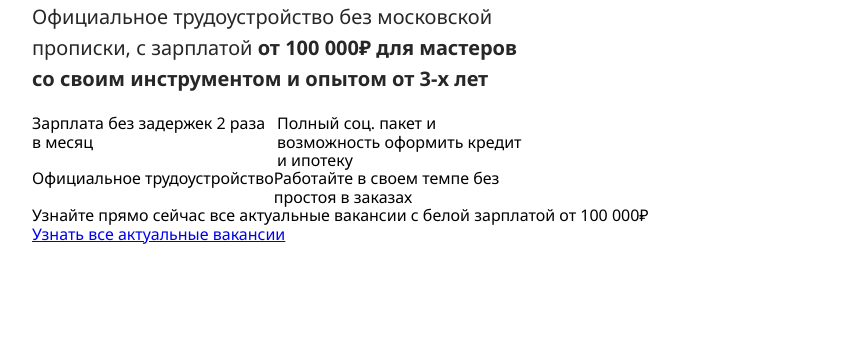
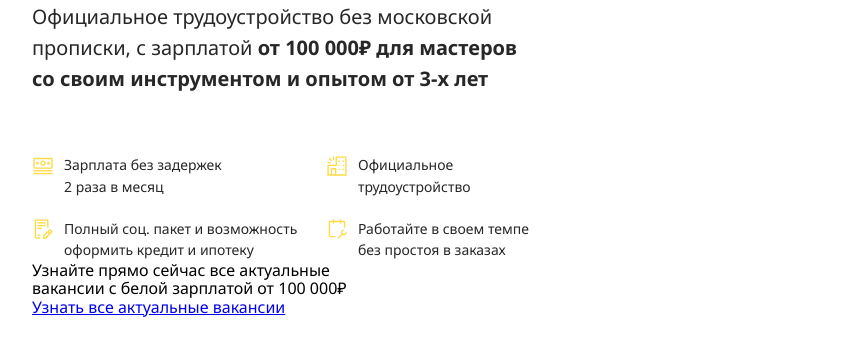
Before and after one commit to puhapavlo/domeo-master, a website: page src/index.html in a window 1280 px wide. Shown: the part 216-572 px from the top of the page, without its empty margins (28-877 px from the left). Drawn offline with nearby package versions, Linux system fonts and the light colour scheme; files that its build step writes are made by us from their sources.

Commit message:
added style list-advantages

```diff
--- a/src/index.html
+++ b/src/index.html
@@ -26,14 +26,26 @@
             <h1 class="header__title">Ищем мастеров по ремонту квартир на <span class="header__subtitle">постоянную работу в компанию DOMEO</span></h1>
             <p class="header__descr">Официальное трудоустройство без московской прописки, с зарплатой <b>от 100 000₽ для мастеров со своим инструментом и опытом от 3-х лет</b></p>
             <div class="header__advantages">
-                <div class="header__item">Зарплата без задержек 2 раза в месяц</div>
-                <div class="header__item">Полный соц. пакет и возможность
-                    оформить кредит и ипотеку</div>
-                <div class="header__item">Официальное трудоустройство </div>
-                <div class="header__item">Работайте в своем темпе без простоя в заказах</div>
+                <div class="header__point">
+                    <span class="header__icon-1"></span>
+                    <div class="header__item">Зарплата без задержек<br> 2 раза в месяц</div>
+                </div>
+                <div class="header__point">
+                    <span class="header__icon-2"></span>
+                    <div class="header__item">Официальное<br> трудоустройство</div>
+                </div>
+                <div class="header__point">
+                    <span class="header__icon-3"></span>
+                    <div class="header__item">Полный соц. пакет и возможность<br>
+                        оформить кредит и ипотеку</div>
+                </div>
+                <div class="header__point">
+                    <span class="header__icon-4"></span>
+                    <div class="header__item">Работайте в своем темпе<br> без простоя в заказах</div>
+                </div>
             </div>
             <div class="header__vacation">
-                <div class="header__vacation-text">Узнайте прямо сейчас все актуальные вакансии с белой зарплатой от 100 000₽</div>
+                <div class="header__vacation-text">Узнайте прямо сейчас все актуальные<br> вакансии с белой зарплатой от 100 000₽</div>
                 <a href="#" class="header__vacation-btn">Узнать все актуальные вакансии</a>
             </div>
         </div>
--- a/src/sass/_header.scss
+++ b/src/sass/_header.scss
@@ -52,11 +52,43 @@
         color: $text-color;
     }
     &__advantages{
+        margin-top: 40px;
         max-width: 500px;
         display: flex;
+        flex-direction: row;
+        justify-content: space-between;
         flex-wrap: wrap;
     }
     &__item{
-        max-width: 245px;
+        min-width: 174px;
+        margin-left: 10px;
+        margin-top: 20px;
+        font-size: 14px;
+        line-height: 155%;
+        color: $text-color;
+    }
+    &__point{
+        display: flex;
+        align-items: center;
+    }
+    &__icon-1{
+        width: 22px;
+        height: 22px;
+        background-image: url("../img/header-icon-1.svg");
+    }
+    &__icon-2{
+        width: 22px;
+        height: 22px;
+        background-image: url("../img/header-icon-2.svg");
+    }
+    &__icon-3{
+        width: 22px;
+        height: 22px;
+        background-image: url("../img/header-icon-3.svg");
+    }
+    &__icon-4{
+        width: 22px;
+        height: 22px;
+        background-image: url("../img/header-icon-4.svg");
     }
 }
```
Also changed, not shown: dist/css/style.min.css, dist/index.html.
